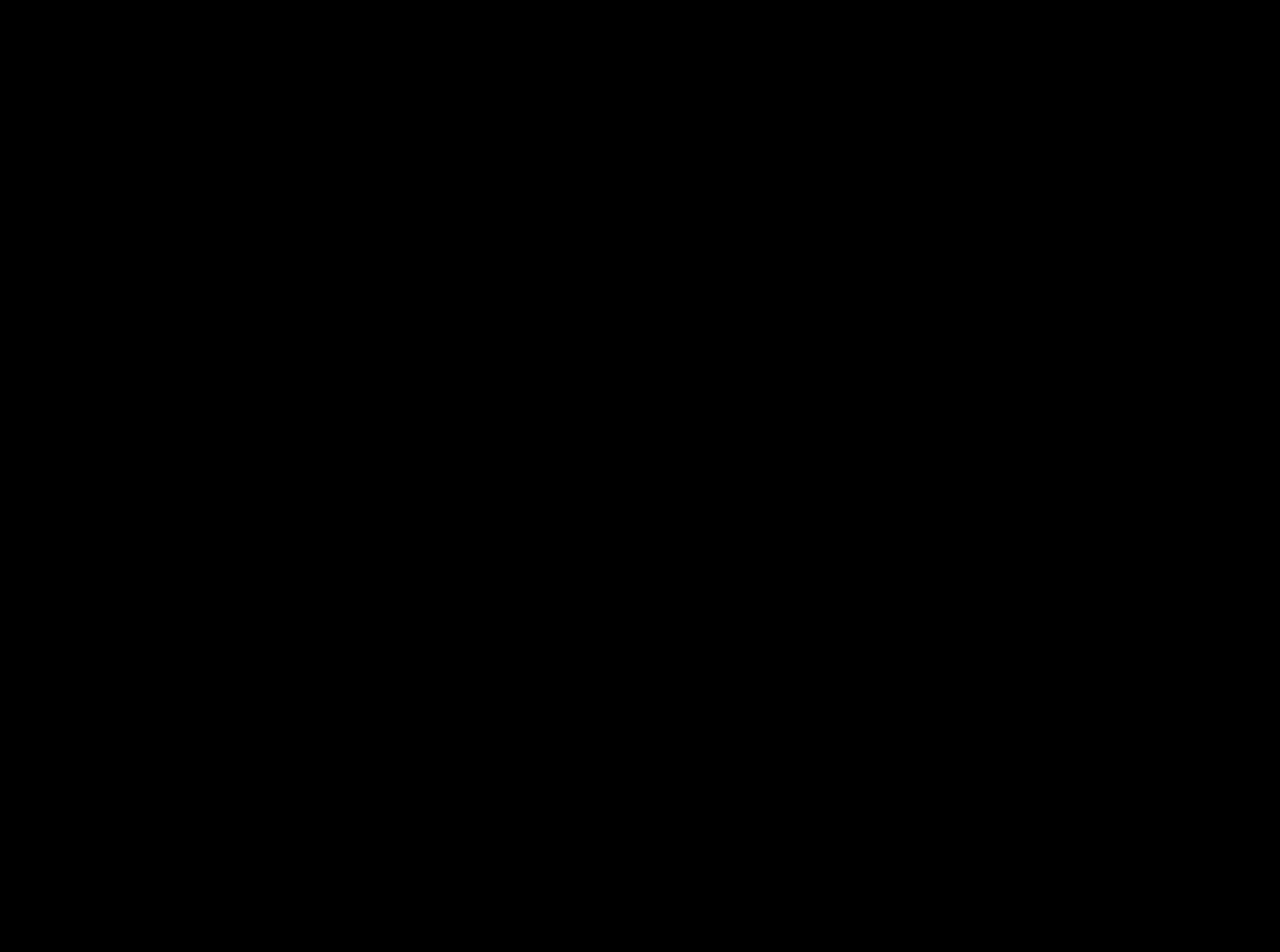
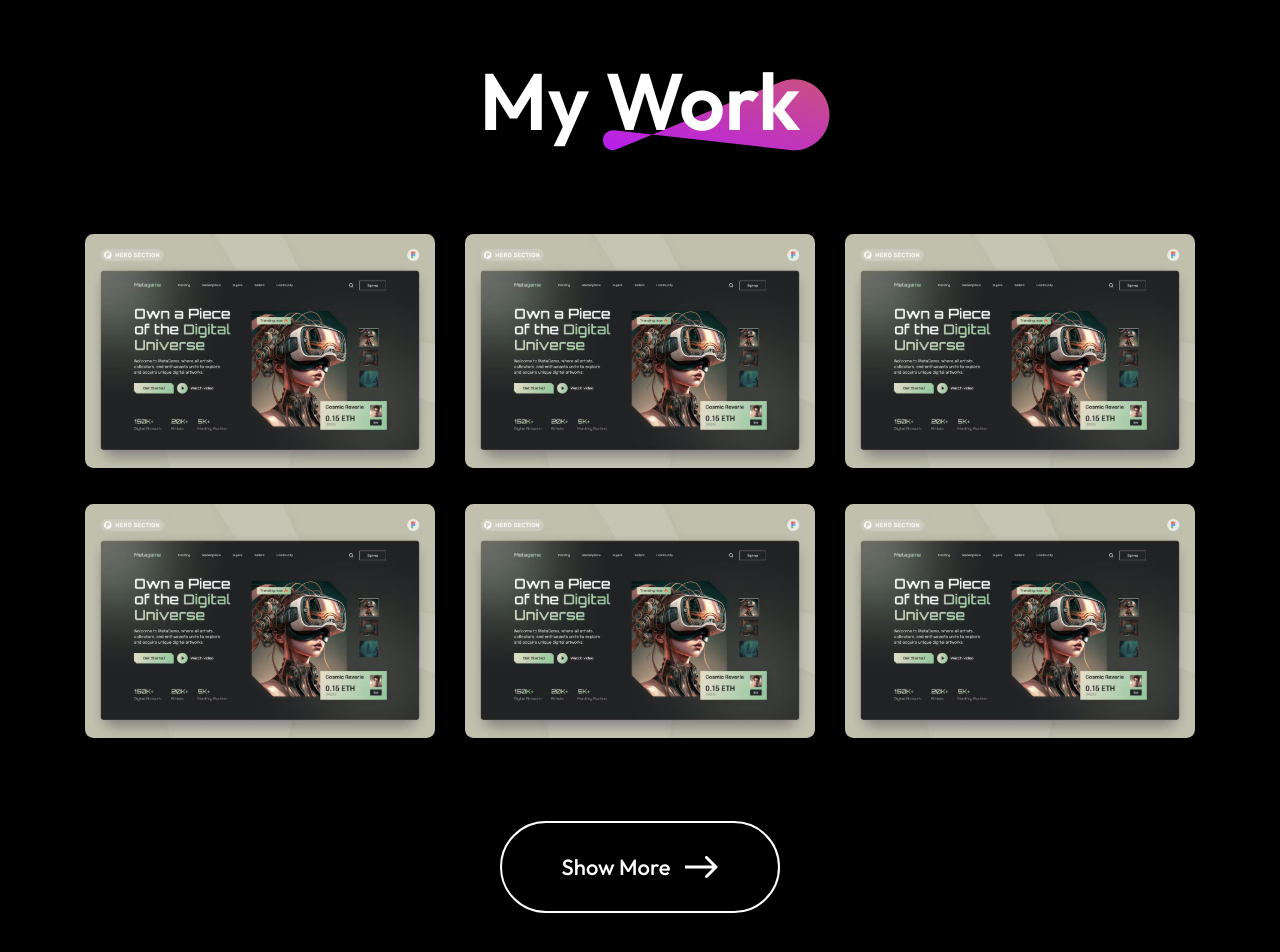
Before and after one commit to pandey06aashish/My-Portfolio, a React (Vite) app: page / in a window 1280 px wide. Shown: the part 3614-4566 px from the top of the page. Before the commit the page ends 3584 px from the top, so only its background shows below. Built offline with nearby package versions, Linux system fonts and the light colour scheme.

Commit message:
We Created the My Work Section

```diff
--- a/src/App.jsx
+++ b/src/App.jsx
@@ -3,6 +3,7 @@
 import Hero from './components/hero/Hero'
 import About from './components/About/About'
 import Services from './components/services/Services'
+import Mywork from './components/Mywork/Mywork'
 
 const App = () => {
   return (
@@ -11,6 +12,7 @@
       <Hero/>
       <About/>
       <Services/>
+      <Mywork/>
     </div>
   )
 }
--- /dev/null
+++ b/src/assets/mywork_data.js
@@ -0,0 +1,35 @@
+import project_img from '../assets/project_img.svg'
+
+const mywork_data=[
+    {
+        work_no:1,
+        work_name:"web design",
+        work_img:project_img
+    },
+    {
+        work_no:2,
+        work_name:"web design",
+        work_img:project_img
+    },
+    {
+        work_no:3,
+        work_name:"web design",
+        work_img:project_img
+    },
+    {
+        work_no:4,
+        work_name:"web design",
+        work_img:project_img
+    },
+    {
+        work_no:5,
+        work_name:"web design",
+        work_img:project_img
+    },
+    {
+        work_no:6,
+        work_name:"web design",
+        work_img:project_img
+    },
+]
+export default mywork_data;
--- /dev/null
+++ b/src/components/Mywork/Mywork.css
@@ -0,0 +1,59 @@
+.mywork{
+    display: flex;
+    flex-direction: column;
+    align-items: center;
+    justify-content: center;
+    gap: 80px;
+    margin:80px 170px ;
+}
+.mywork-title{
+    position: relative;
+}
+
+.mywork-title h1{
+    padding: 0px 30px ;
+    font-size: 80px;
+    font-weight: 600;
+}
+.mywork-title img{
+    position: absolute;
+    bottom: 0;
+    right: 0;
+    z-index: -1;
+}
+.mywork-container{
+    display: grid;
+    grid-template-columns:1fr 1fr 1fr ;
+    gap: 30px;
+}
+.mywork-container img{
+    box-sizing: border-box;
+    width: 350px;
+    height:240px ;
+    transition: 0.3s;
+    cursor: pointer;
+}
+.mywork-container img:hover{
+    transform: scale(1.10);
+    border: 4px solid #ff00ff;
+    border-radius: 10px;
+    transition: 0.3s;
+}
+
+.myworkshowmore{
+    display: flex;
+    gap: 15px;
+    border-radius:50px;
+    border:2px solid white;
+    padding: 30px 60px;
+    font-size: 22px;
+    font-weight: 500;
+    margin-bottom: 80px;
+    transition: 0.6s;
+    cursor: pointer;
+}
+
+.myworkshowmore:hover{
+    gap:30px;
+    transition: 0.6s;
+}
--- /dev/null
+++ b/src/components/Mywork/Mywork.jsx
@@ -0,0 +1,27 @@
+import React from 'react'
+import './Mywork.css'
+import arrow_img  from '../../assets/pointerlogo.svg'
+import mywork_data from '../../assets/mywork_data'
+import arrow_icon from '../../assets/arrow.svg'
+
+const Mywork = () => {
+  return (
+    <div className='mywork'>
+        <div className="mywork-title">
+            <h1>My Work</h1>
+            <img src={arrow_img} alt="" />
+        </div>
+        <div className="mywork-container">
+             {mywork_data.map((work,index)=>{
+                return <img key={index} src={work.work_img}alt=''/>
+             })}
+        </div>
+        <div className="myworkshowmore">
+            <p>Show More</p>
+            <img src={arrow_icon} alt="" />
+        </div>
+    </div>
+  )
+}
+
+export default Mywork;
```
Also changed, not shown: src/assets/project_img.svg (added).
